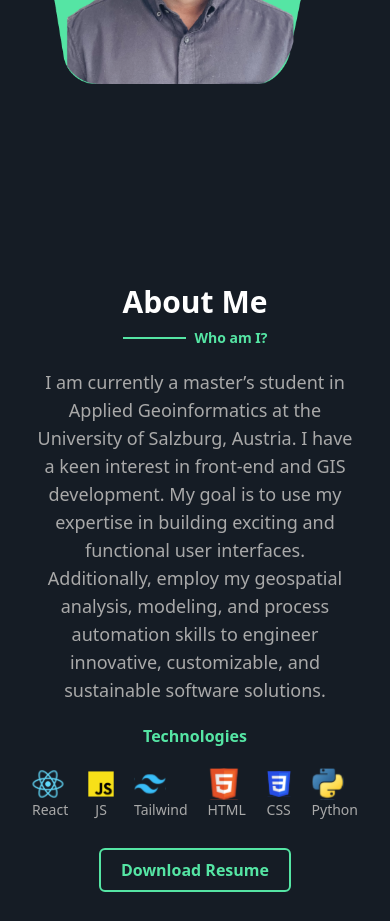
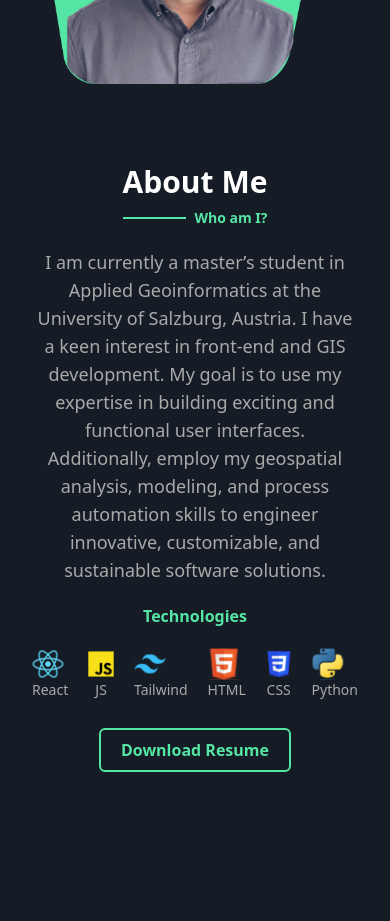
Before and after one commit to Nimrod2022/portfolio-mandela, a React (Vite) app: page / in a window 390 px wide. Shown: the part 840-1761 px from the top of the page. Built offline with nearby package versions, Linux system fonts and the light colour scheme; a web font is replaced by a local one.

Commit message:
about-text-mobile

```diff
--- a/src/components/Home/Dummy.jsx
+++ b/src/components/Home/Dummy.jsx
@@ -5,21 +5,21 @@ const Dummy = ({ darkMode }) => {
   return (
     <>
       <div id="/about" className={darkMode ? "dark" : ""}>
-        <div className="dark:bg-[#151C25] bg-[#F0F0F4] ">
+        <div className="dark:bg-[#151C25] bg-[#F0F0F4]">
           <div className="container px-8 md:mx-auto md:w-[80%]">
             <div className="flex justify-center flex-col md:flex-row   items-center gap-10 md:gap-20 ">
-              <div className="w-full md:pt-0 pt-10 md:h-[555px] md:w-[100%]">
+              <div className="w-full  md:h-[555px] md:w-[100%]">
                 <img
                   src={darkMode ? darkModeProfileAbout : lightModeProfileAbout}
                   alt="about-profile"
-                  className="w-full  hidden md:block"
+                  className="w-full  hidden md:block  "
                 />
               </div>
 
               <div className="h-[555px]">
                 <div className="container mx-auto flex justify-center md:justify-start">
                   <div className="max-w-fit ">
-                    <h1 className="text-3xl pt-20 md:pt-0 text-center md:text-start font-extrabold text-[#000000] dark:text-white">
+                    <h1 className="text-3xl text-center md:text-start font-extrabold text-[#000000] dark:text-white">
                       About Me
                     </h1>
                     <div className="flex gap-2 pt-2 items-center">
```
